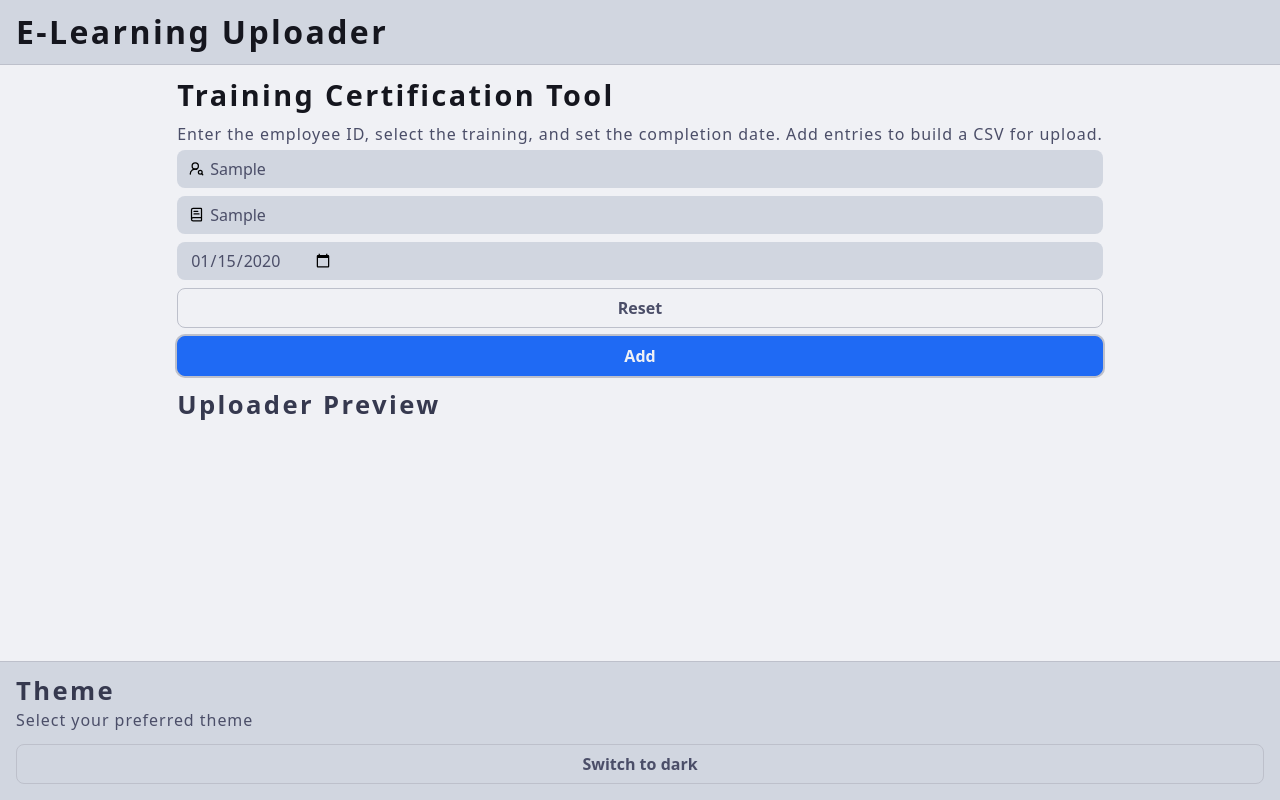
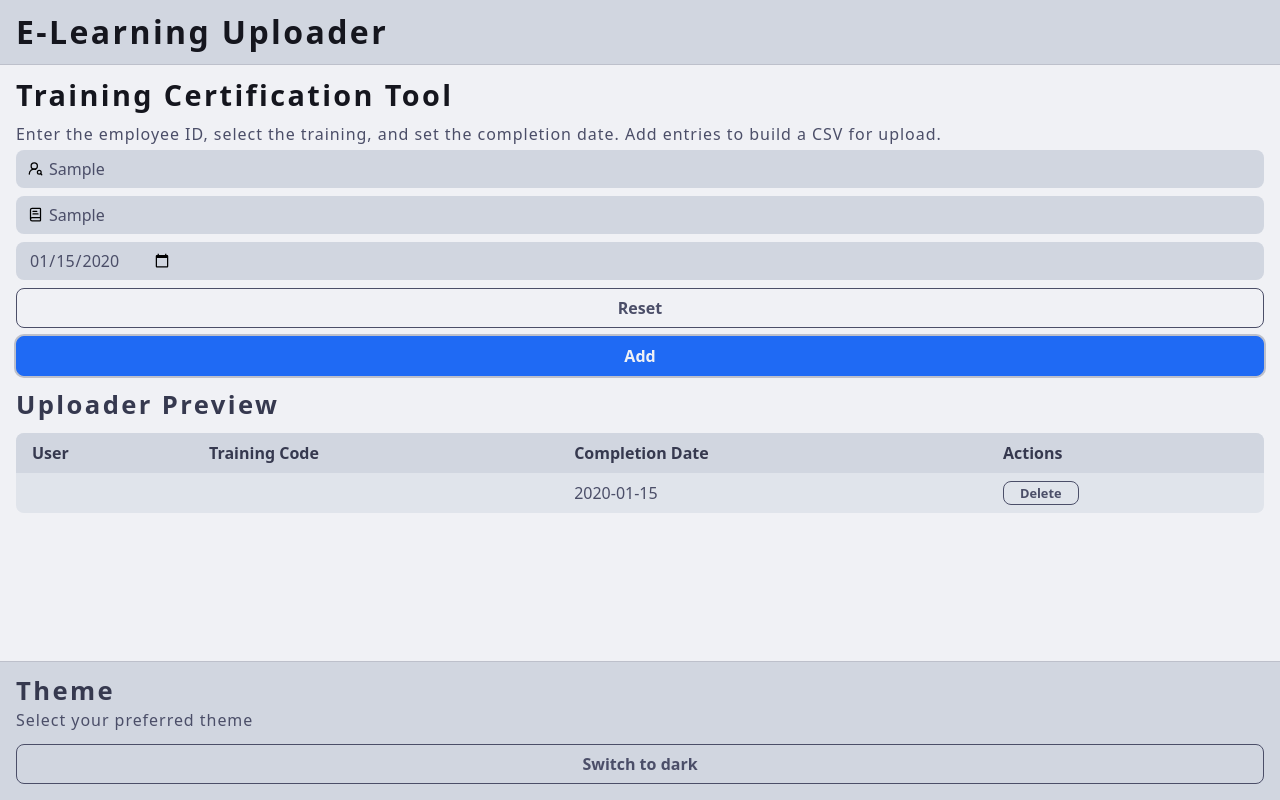
Before and after one commit to faelf/ELearningUploader, a website built with Vite: page index.html in a window 1280 px wide. Both pictures are taken after typing "Sample", "Sample", "2020-01-15" into the empty fields and a click on the button "Add". Built offline with nearby package versions, Linux system fonts and the light colour scheme.

Commit message:
feat: table render rows from local storage

```diff
--- a/index.html
+++ b/index.html
@@ -26,8 +26,8 @@
     </div>
   </header>
 
-  <main class="container">
-    <section>
+  <main>
+    <section class="container">
       <h2 class="mb-md">Training Certification Tool</h2>
 
       <p>Enter the employee ID, select the training, and set the completion date. Add entries to build a CSV for upload.</p>
--- a/src/data/storage.ts
+++ b/src/data/storage.ts
@@ -56,3 +56,8 @@
 export function getTrainings(): Training[] {
   return trainings;
 }
+
+export function getRows(): CsvRow[] {
+  const savedRows = localStorage.getItem(KEYS.preview) || "[]";
+  return JSON.parse(savedRows);
+}
--- a/src/main.ts
+++ b/src/main.ts
@@ -1,7 +1,20 @@
 import * as theme from "./utilities/theme.ts";
 import { createSearchableSelect } from "./utilities/searchable-select.ts";
+import * as table from "./utilities/table.ts";
 import * as storage from "./data/storage.ts";
 import * as forms from "./data/form.ts";
+
+function renderTable() {
+  table.load({
+    container: "#table-container",
+    columns: {
+      email: "User",
+      trainingCode: "Training Code",
+      dateCertified: "Completion Date",
+    },
+    data: storage.getRows(),
+  });
+}
 
 function init(): void {
   theme.init();
@@ -18,6 +31,7 @@
     displayKey: "name",
     valueKey: "email",
   });
+  renderTable();
 }
 
 document.addEventListener("click", (event: MouseEvent): void => {
@@ -42,6 +56,7 @@
   switch (form.id) {
     case "preview-form":
       forms.preview(form);
+      renderTable();
       break;
   }
 });
--- a/src/style/style.css
+++ b/src/style/style.css
@@ -98,13 +98,13 @@
   Button Styles
   ---------------------------------------------------
 */
-.btn {
+.btn-sm, .btn {
   display: flex;
   align-items: center;
   justify-content: center;
   gap: var(--spacing-md);
   background: transparent;
-  border: 1px solid var(--border-color);
+  border: 1px solid var(--text);
   border-radius: var(--border-radius);
   cursor: pointer;
   color: var(--text);
@@ -130,6 +130,12 @@
   filter: none;
 }
 
+.btn-sm {
+  block-size: 24px;
+  padding: var(--spacing-sm) var(--spacing-md);
+  font-size: var(--fs-sm);
+}
+
 .btn.primary {
   color: var(--text-on-colour);
   border: 1px solid var(--primary);
@@ -140,6 +146,32 @@
   color: var(--text-on-colour);
   background: var(--primary);
   filter: brightness(1.3);
+}
+
+.btn-sm.red, .btn.red {
+  color: var(--text);
+  border: 1px solid var(--text);
+  background: transparent;
+}
+
+.btn-sm.red:not(:disabled):hover, .btn.red:not(:disabled):hover {
+  color: var(--text-on-colour);
+  border: 1px solid var(--red);
+  background: var(--red);
+  filter: none;
+}
+
+.btn-sm.yellow, .btn.yellow {
+  color: var(--text);
+  border: 1px solid var(--text);
+  background: transparent;
+  filter: none;
+}
+
+.btn-sm.yellow:hover, .btn.yellow:hover {
+  color: var(--text-on-colour);
+  border: 1px solid var(--yellow);
+  background: var(--yellow);
 }
 
 /*
@@ -255,6 +287,9 @@
 }
 
 .select-option {
+  min-block-size: 38px;
+  display: flex;
+  align-items: center;
   padding: var(--spacing-sm);
   cursor: pointer;
 }
@@ -262,6 +297,52 @@
 .select-option:hover,
 .select-option.active {
   background: var(--bg-body);
+}
+
+/*
+  Table
+  ---------------------------------------------------
+*/
+table {
+  background: var(--bg-middle);
+  inline-size: 100%;
+  border-collapse: separate;
+  border-spacing: 0;
+  border-radius: var(--border-radius);
+  overflow: clip;
+  text-align: left;
+}
+
+th {
+  background: var(--bg-surface);
+  padding: 0.75rem var(--spacing-md);
+  color: var(--heading);
+  font-weight: 600;
+}
+
+td { padding: var(--spacing-sm) var(--spacing-md); }
+tr:nth-child(even) { background: var(--bg-surface); }
+tr:hover { background: var(--bg-body); }
+
+.preview-table th:nth-child(1) { inline-size: auto; }
+.preview-table th:nth-child(2) { inline-size: 15ch; }
+.preview-table th:nth-child(3) { inline-size: 20ch; }
+.preview-table th:nth-child(4) { inline-size: 15ch; }
+
+/*
+  Table Empty State
+  ---------------------------------------------------
+*/
+.empty-state {
+  display: flex;
+  flex-grow: 1;
+  flex-direction: column;
+  align-items: center;
+  justify-content: center;
+  padding: 3rem 1.5rem;
+  color: var(--text-muted);
+  font-size: var(--fs-xl);
+  text-align: center;
 }
 
 /*
@@ -276,3 +357,44 @@
 .mb-none { margin-block-end: 0; }
 .mb-sm { margin-block-end: var(--spacing-sm); }
 .mb-md { margin-block-end: var(--spacing-md); }
+
+/*
+  Media Queries
+  ---------------------------------------------------
+*/
+@media (max-width: 700px) {
+  thead {
+    display: none;
+  }
+
+  tr {
+    display: block;
+    padding: var(--spacing-xs) var(--spacing-sm);
+  }
+
+  td {
+    display: grid;
+    grid-template-columns: 15ch 1fr;
+    padding: var(--spacing-xs);
+  }
+
+  td::before {
+    font-weight: 700;
+  }
+
+  td:nth-of-type(1)::before {
+    content: "User ID";
+  }
+
+  td:nth-of-type(2)::before {
+    content: "Training ID";
+  }
+
+  td:nth-of-type(3)::before {
+    content: "Completion Date";
+  }
+
+  td:nth-of-type(4)::before {
+    content: "Delete";
+  }
+}
--- /dev/null
+++ b/src/utilities/table.ts
@@ -0,0 +1,89 @@
+export interface TableConfig {
+  container: string;
+  columns: Record<string, string>;
+  data: any[];
+}
+
+function emptyState(): HTMLDivElement {
+  const div = document.createElement("div");
+  div.className = "empty-state";
+  div.innerHTML = /* html */ `
+    <svg xmlns="http://www.w3.org/2000/svg" width="100" height="100" viewBox="0 0 24 24" fill="none" stroke="currentColor" stroke-width="1.5" stroke-linecap="round" stroke-linejoin="round">
+    <path d="M9 3H5a2 2 0 0 0-2 2v4m6-6h10a2 2 0 0 1 2 2v4M9 3v18m0 0h10a2 2 0 0 0 2-2V9M9 21H5a2 2 0 0 1-2-2V9m0 0h18"/>
+    </svg>
+    <span>Add trainings to be uploaded ...</span>
+  `;
+
+  return div;
+}
+
+function createTbody(
+  columns: Record<string, string>,
+  data: any[],
+): HTMLTableSectionElement {
+  const tbody = document.createElement("tbody");
+
+  data.forEach((item) => {
+    const tr = document.createElement("tr");
+
+    for (const column of Object.keys(columns)) {
+      const td = document.createElement("td");
+      td.innerText = item[column] ?? "";
+      tr.appendChild(td);
+    }
+
+    const actionsTd = document.createElement("td");
+
+    const deleteBtn = document.createElement("button");
+    deleteBtn.type = "button";
+    deleteBtn.dataset.action = "delete-row";
+    deleteBtn.className = "btn-sm red";
+    deleteBtn.innerText = "Delete";
+
+    actionsTd.appendChild(deleteBtn);
+    tr.appendChild(actionsTd);
+
+    tbody.appendChild(tr);
+  });
+
+  return tbody;
+}
+
+function createThead(columns: Record<string, string>): HTMLTableSectionElement {
+  const thead = document.createElement("thead");
+  const tr = document.createElement("tr");
+
+  Object.values(columns).forEach((value) => {
+    const th = document.createElement("th");
+    th.innerText = value;
+    tr.appendChild(th);
+  });
+
+  const actionsTh = document.createElement("th");
+  actionsTh.innerText = "Actions";
+  tr.appendChild(actionsTh);
+
+  thead.appendChild(tr);
+
+  return thead;
+}
+
+export function load(config: TableConfig): void {
+  const tableContainer = document.querySelector<HTMLElement>(config.container);
+
+  if (!tableContainer) return;
+
+  tableContainer.innerHTML = "";
+
+  if (config.data.length === 0) {
+    tableContainer.appendChild(emptyState());
+    return;
+  }
+
+  const table = document.createElement("table");
+
+  table.appendChild(createThead(config.columns));
+  table.appendChild(createTbody(config.columns, config.data));
+
+  tableContainer.appendChild(table);
+}
```
